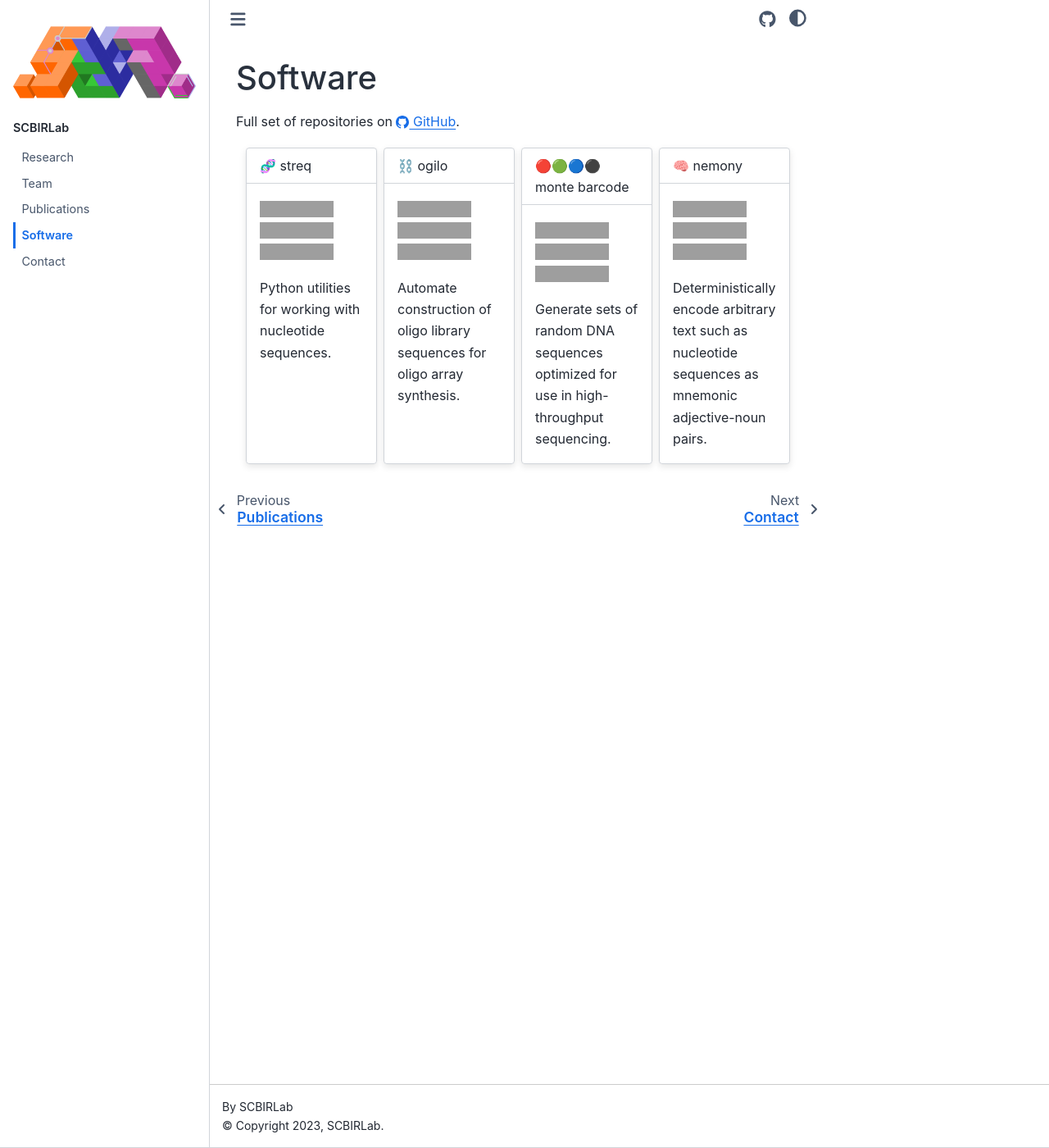
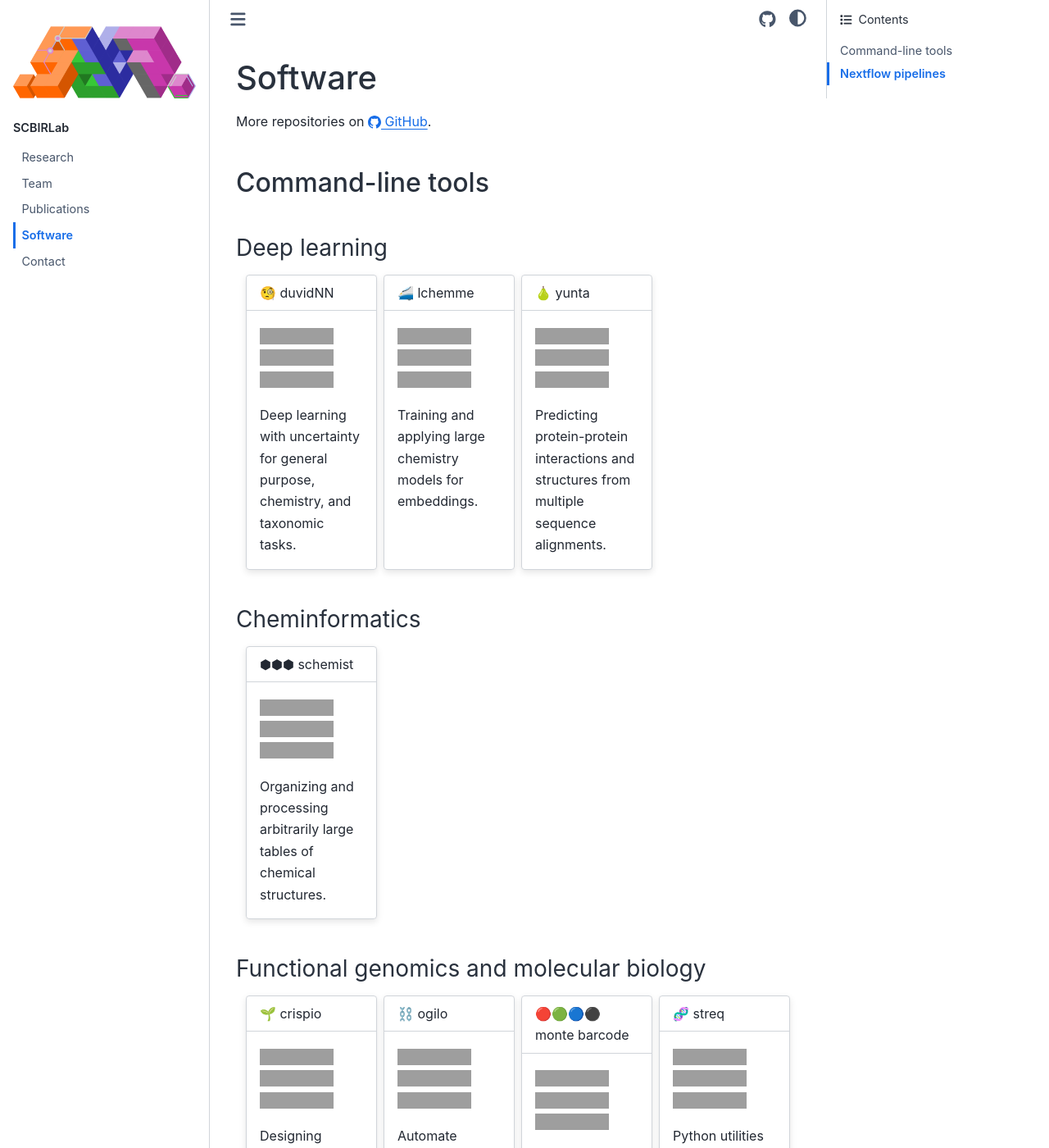
Before and after one commit to scbirlab/scbirlab.github.io, a Sphinx documentation site: the page built from source/software.md, in a window 1280 px wide and 1400 px high. Shown: the whole window at 82% size. Built offline with Sphinx 7.4.7 and the Sphinx Book theme 1.1.4, drawn with Linux system fonts in a browser that asks for light colours; some of the changed text lies outside the part shown; grey boxes are pictures that could not be loaded.

Commit message:
Update software

```diff
--- a/source/software.md
+++ b/source/software.md
@@ -6,20 +6,82 @@
 
 # Software
 
-Full set of repositories on [{octicon}`mark-github;1em;` GitHub](https://github.com/scbirlab).
+More repositories on [{octicon}`mark-github;1em;` GitHub](https://github.com/scbirlab).
+
+## Command-line tools
+
+### Deep learning
 
 ::::{grid} 1 2 3 4
 :gutter: 2
 
 :::{grid-item-card}
-:link: https://github.com/scbirlab/streq
-🧬 streq
+:link: https://github.com/scbirlab/duvidnn
+🧐 duvidNN
 ^^^
-![GitHub Workflow Status](https://img.shields.io/github/actions/workflow/status/scbirlab/streq/python-publish.yml)
-![PyPI - Python Version](https://img.shields.io/pypi/pyversions/streq)
+![GitHub Workflow Status](https://img.shields.io/github/actions/workflow/status/scbirlab/duvidnn/python-publish.yml)
+![PyPI - Python Version](https://img.shields.io/pypi/pyversions/duvidnn)
+![PyPI](https://img.shields.io/pypi/v/duvidnn)
+
+Deep learning with uncertainty for general purpose, chemistry, and taxonomic tasks.
+:::
+
+:::{grid-item-card}
+:link: https://github.com/scbirlab/lchemme
+🚄 lchemme
+^^^
+![GitHub Workflow Status](https://img.shields.io/github/actions/workflow/status/scbirlab/lchemme/python-publish.yml)
+![PyPI - Python Version](https://img.shields.io/pypi/pyversions/lchemme)
+![PyPI](https://img.shields.io/pypi/v/lchemme)
+
+Training and applying large chemistry models for embeddings.
+:::
+
+:::{grid-item-card}
+:link: https://github.com/scbirlab/yunta
+🍐 yunta
+^^^
+![GitHub Workflow Status](https://img.shields.io/github/actions/workflow/status/scbirlab/yunta/python-publish.yml)
+![PyPI - Python Version](https://img.shields.io/pypi/pyversions/yunta)
+![PyPI](https://img.shields.io/pypi/v/yunta)
+
+Predicting protein-protein interactions and structures from multiple sequence alignments.
+:::
+
+::::
+
+### Cheminformatics
+
+::::{grid} 1 2 3 4
+:gutter: 2
+
+:::{grid-item-card}
+:link: https://github.com/scbirlab/schemist
+⬢⬢⬢ schemist
+^^^
+![GitHub Workflow Status](https://img.shields.io/github/actions/workflow/status/scbirlab/schemist/python-publish.yml)
+![PyPI - Python Version](https://img.shields.io/pypi/pyversions/schemist)
+![PyPI](https://img.shields.io/pypi/v/schemist)
+
+Organizing and processing arbitrarily large tables of chemical structures.
+:::
+
+::::
+
+### Functional genomics and molecular biology
+
+::::{grid} 1 2 3 4
+:gutter: 2
+
+:::{grid-item-card}
+:link: https://github.com/scbirlab/crispio
+🌱 crispio
+^^^
+![GitHub Workflow Status](https://img.shields.io/github/actions/workflow/status/scbirlab/crispio/python-publish.yml)
+![PyPI - Python Version](https://img.shields.io/pypi/pyversions/crispio)
 ![PyPI](https://img.shields.io/pypi/v/streq)
 
-Python utilities for working with nucleotide sequences.
+Designing CRISPRi experiments in bacteria.
 :::
 
 :::{grid-item-card}
@@ -45,6 +107,24 @@
 :::
 
 :::{grid-item-card}
+:link: https://github.com/scbirlab/streq
+🧬 streq
+^^^
+![GitHub Workflow Status](https://img.shields.io/github/actions/workflow/status/scbirlab/streq/python-publish.yml)
+![PyPI - Python Version](https://img.shields.io/pypi/pyversions/streq)
+![PyPI](https://img.shields.io/pypi/v/streq)
+
+Python utilities for working with nucleotide sequences.
+:::
+
+::::
+
+### Miscellaneous
+
+::::{grid} 1 2 3 4
+:gutter: 2
+
+:::{grid-item-card}
 :link: https://github.com/scbirlab/nemony
 🧠 nemony
 ^^^
@@ -55,3 +135,47 @@
 Deterministically encode arbitrary text such as nucleotide sequences as mnemonic adjective-noun pairs.
 :::
 ::::
+
+## Nextflow pipelines
+
+::::{grid} 1 2 3 4
+:gutter: 2
+
+:::{grid-item-card}
+:link: https://github.com/scbirlab/nf-crispriseq
+🧮 scbirlab/nf-crispriseq
+^^^
+![GitHub Workflow Status (with branch)](https://img.shields.io/github/actions/workflow/status/scbirlab/nf-crispriseq/nf-test.yml)
+[![Nextflow](https://img.shields.io/badge/nextflow%20DSL2-%E2%89%A523.10.0-23aa62.svg)](https://www.nextflow.io/)
+[![run with conda](https://img.shields.io/badge/run%20with-conda-3EB049?labelColor=000000&logo=anaconda)](https://docs.conda.io/en/latest/)
+
+Calculate fitness from massive competition experiments using CRISPRi-seq.
+:::
+
+:::{grid-item-card}
+:link: https://github.com/scbirlab/nf-ont-call-variants
+🧬 scbirlab/nf-ont-call-variants
+^^^
+![GitHub Workflow Status (with branch)](https://img.shields.io/github/actions/workflow/status/scbirlab/nf-ont-call-variants/nf-test.yml)
+[![Nextflow](https://img.shields.io/badge/nextflow%20DSL2-%E2%89%A523.10.0-23aa62.svg)](https://www.nextflow.io/)
+[![run with conda](https://img.shields.io/badge/run%20with-conda-3EB049?labelColor=000000&logo=anaconda)](https://docs.conda.io/en/latest/)
+[![run with docker](https://img.shields.io/badge/run%20with-docker-0db7ed?labelColor=000000&logo=docker)](https://www.docker.com/)
+[![run with singularity](https://img.shields.io/badge/run%20with-singularity-1d355c.svg?labelColor=000000)](https://sylabs.io/docs/)
+
+Call variants from Nanopore FASTQ files from bacterial clones relative to a wildtype control.
+:::
+
+:::{grid-item-card}
+:link: https://github.com/scbirlab/nf-ggi
+🧬 scbirlab/nf-ggi
+^^^
+![GitHub Workflow Status (with branch)](https://img.shields.io/github/actions/workflow/status/scbirlab/nf-ggi/nf-test.yml)
+[![Nextflow](https://img.shields.io/badge/nextflow%20DSL2-%E2%89%A523.10.0-23aa62.svg)](https://www.nextflow.io/)
+[![run with conda](https://img.shields.io/badge/run%20with-conda-3EB049?labelColor=000000&logo=anaconda)](https://docs.conda.io/en/latest/)
+[![run with docker](https://img.shields.io/badge/run%20with-docker-0db7ed?labelColor=000000&logo=docker)](https://www.docker.com/)
+[![run with singularity](https://img.shields.io/badge/run%20with-singularity-1d355c.svg?labelColor=000000)](https://sylabs.io/docs/)
+
+Computationally screen for gene-gene interactions within an organism or between organisms.
+:::
+
+::::
```
